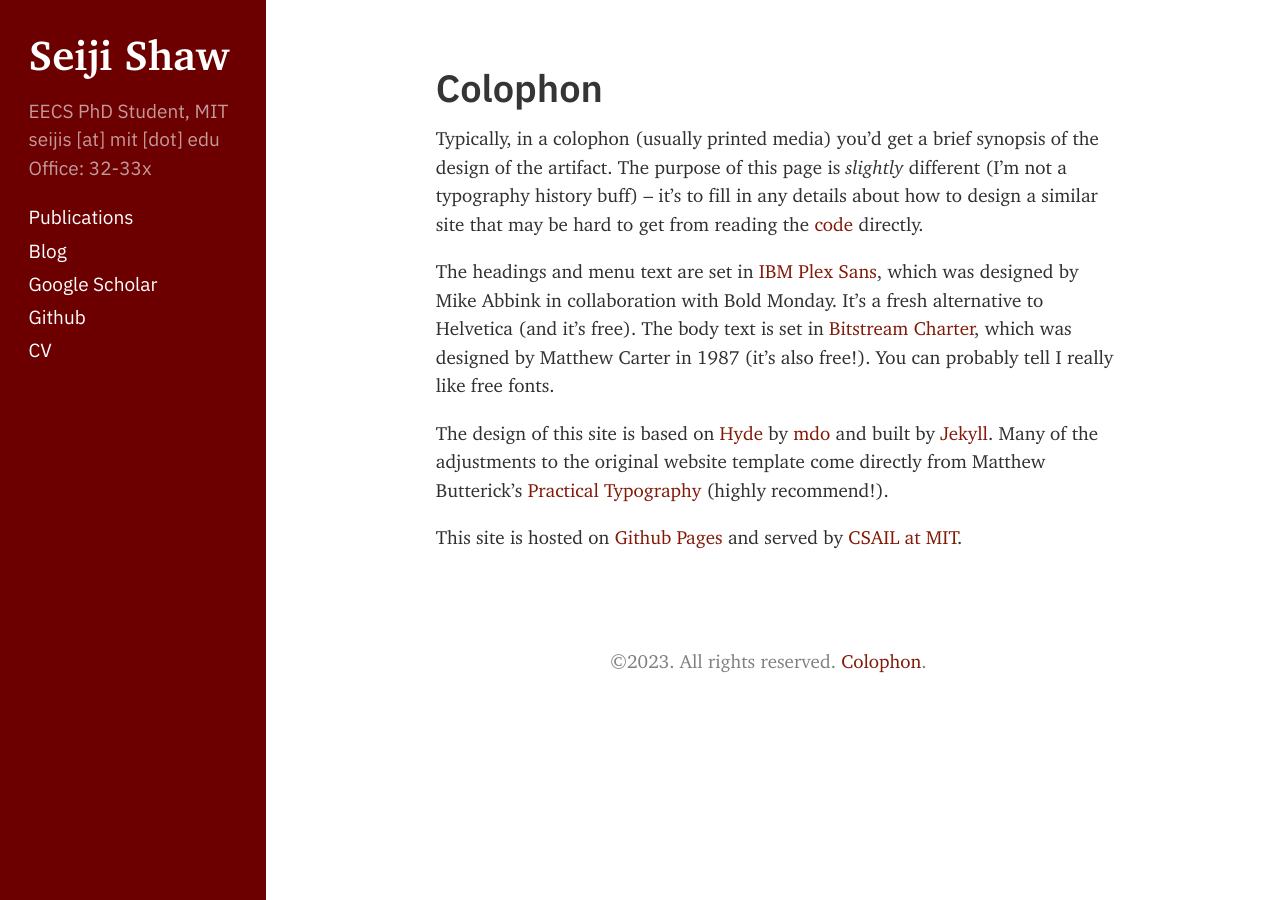
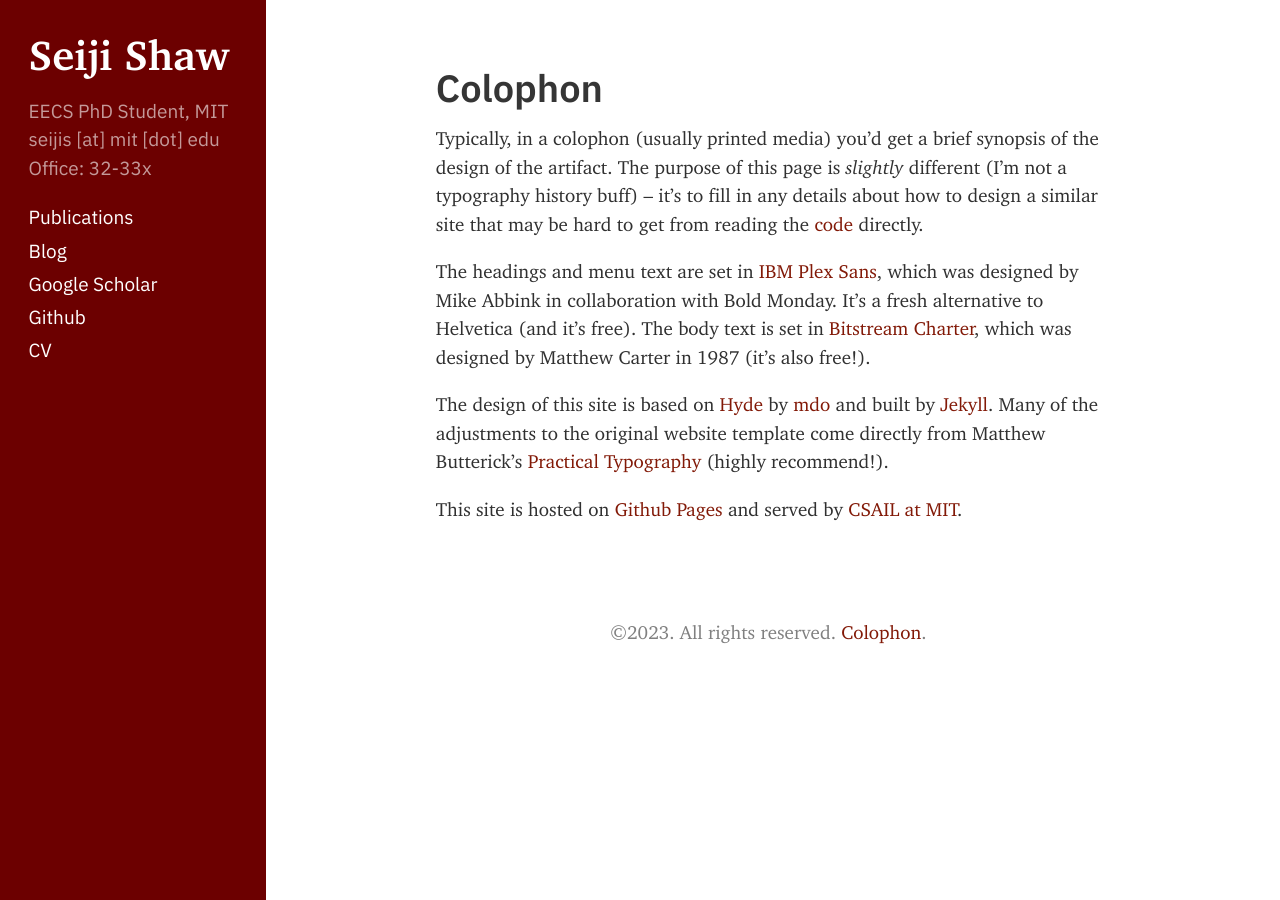
Before and after one commit to sageshoyu/sageshoyu.github.io, a Jekyll site: the page built from docs/colophon.md, in a window 1280 px wide. Built offline with Jekyll 4.4.1, drawn with Linux system fonts in a browser that asks for light colours; nearby versions of some CDN libraries.

Commit message:
remove possible stereotyping for the yidn in the colophon

```diff
--- a/docs/_layouts/default.html
+++ b/docs/_layouts/default.html
@@ -12,7 +12,6 @@
       {% unless page.norandombanner %}
         {% include randombanner.html %}
       {% endunless %}
-
       {{ content }}
     </div>
 
--- a/docs/colophon.md
+++ b/docs/colophon.md
@@ -3,13 +3,12 @@ layout: default
 title: Colophon
 norandombanner: true
 ---
-
 # Colophon
 
 Typically, in a colophon (usually printed media) you'd get a brief synopsis of the design of the artifact. The purpose of this page is _slightly_ different (I'm not a typography history buff) -- it's to fill in any details about how to design a similar site that may be hard to get from reading the <a href="https://github.com/sageshoyu/sageshoyu.github.io">code</a> directly.
 
 The headings and menu text are set in <a href='https://www.ibm.com/plex/'>IBM Plex Sans</a>, which was designed by Mike Abbink in collaboration with Bold Monday. It's a fresh alternative to Helvetica (and it's free).
-The body text is set in <a href="https://practicaltypography.com/charter.html">Bitstream Charter</a>, which was designed by Matthew Carter in 1987 (it's also free!). You can probably tell I really like free fonts.
+The body text is set in <a href="https://practicaltypography.com/charter.html">Bitstream Charter</a>, which was designed by Matthew Carter in 1987 (it's also free!).
 
 The design of this site is based on <a href="https://github.com/poole/hyde">Hyde</a> by <a href="https://twitter.com/mdo">mdo</a> and built by <a href="https://jekyllrb.com/">Jekyll</a>. Many of the adjustments to the original website template come directly from Matthew Butterick's <a href="https://practicaltypography.com/">Practical Typography</a> (highly recommend!).
 
```
